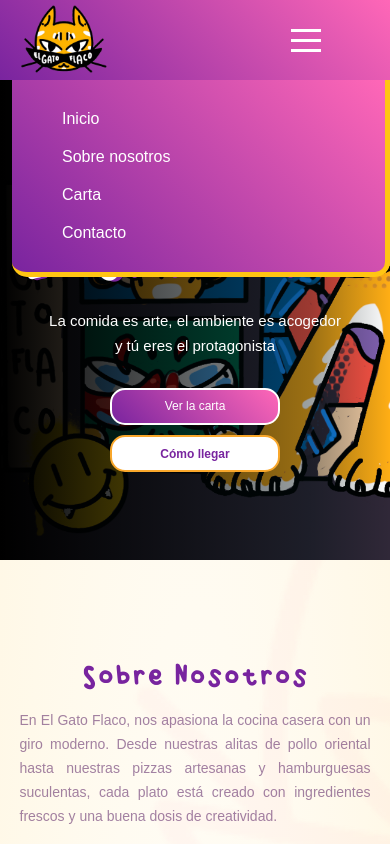
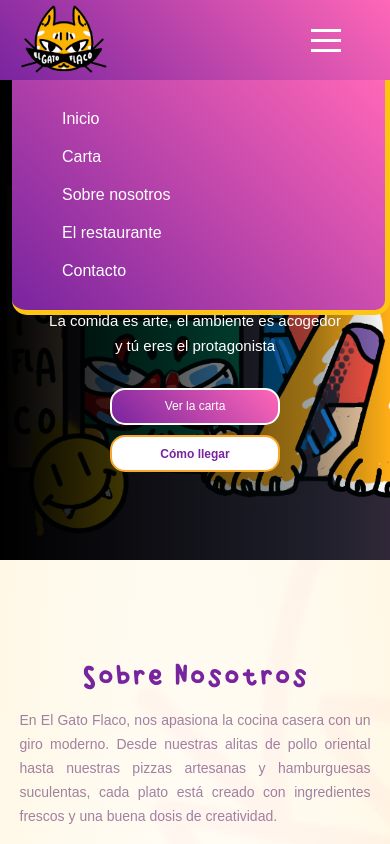
Before and after one commit to vicbolt/gatoflacoAngular, an Angular app: page / in a window 390 px wide. Both pictures are taken after a click on the element 305 px from the left and 40 px from the top of the page. Shown: the top 844 px of the page. Built offline with nearby package versions, Linux system fonts and the light colour scheme; a web font is replaced by a local one.

Commit message:
arreglos del menu nav

```diff
--- a/src/app/components/menunav/menunav.component.html
+++ b/src/app/components/menunav/menunav.component.html
@@ -24,9 +24,10 @@
                     </div>
                     <ul [class.show]="menuOpen" class="nav-links">
                         <li><a routerLink="/">Inicio</a></li>
-                        <li><a routerLink="/about">Sobre nosotros</a></li>
-                        <li><a routerLink="/menu">Carta</a></li>
-                        <li><a routerLink="/contact">Contacto</a></li>
+                        <li><a routerLink="carta">Carta</a></li>
+                        <li><a routerLink="about">Sobre nosotros</a></li>
+                        <li><a routerLink="restaurante">El restaurante</a></li>
+                        <li><a routerLink="contact">Contacto</a></li>
                     </ul>
             </nav>
         </div>
--- a/src/app/components/menunav/menunav.component.scss
+++ b/src/app/components/menunav/menunav.component.scss
@@ -44,7 +44,7 @@
       align-items: center;
       padding: 10px;
       color: white;
-      margin-right: 40px;
+      margin-right: 20px;
 
       @media (max-width: 950px) {
         display: flex;
```
